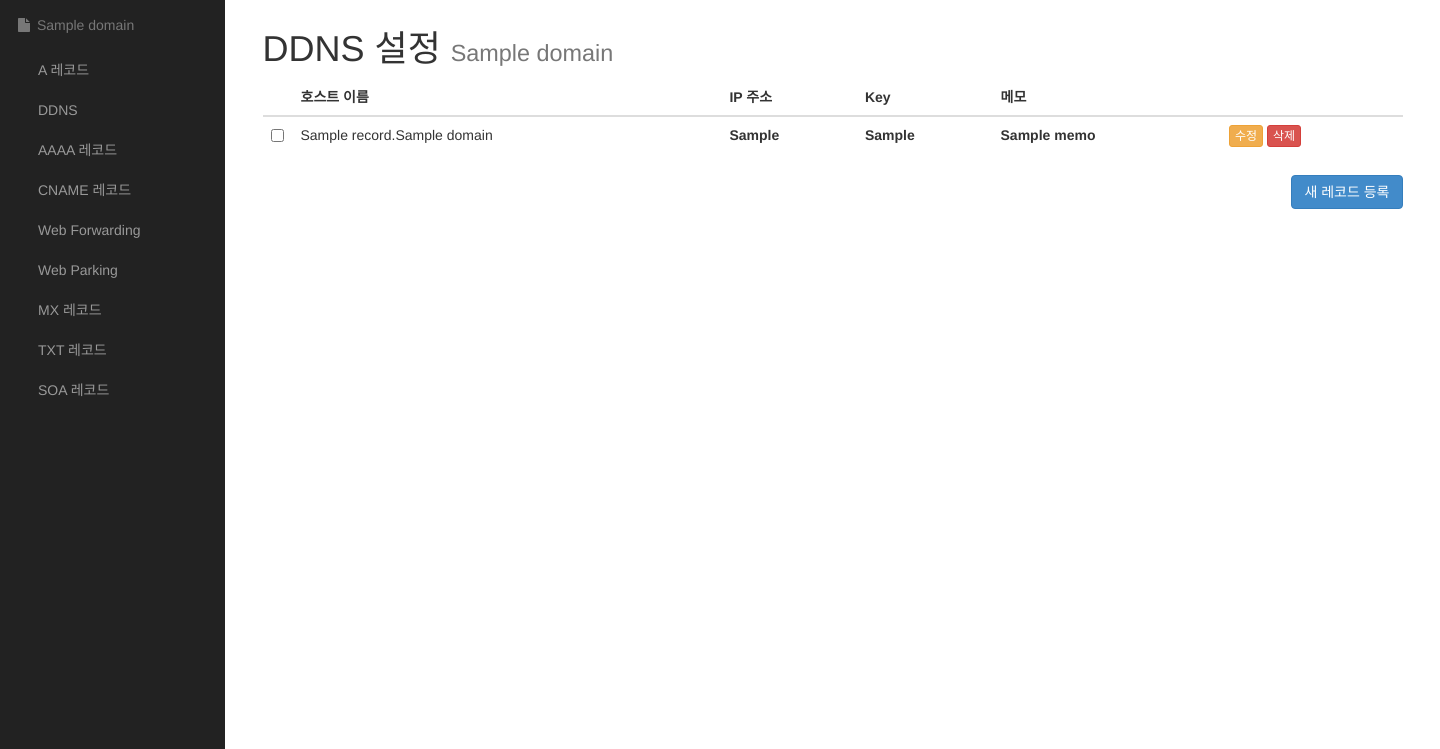
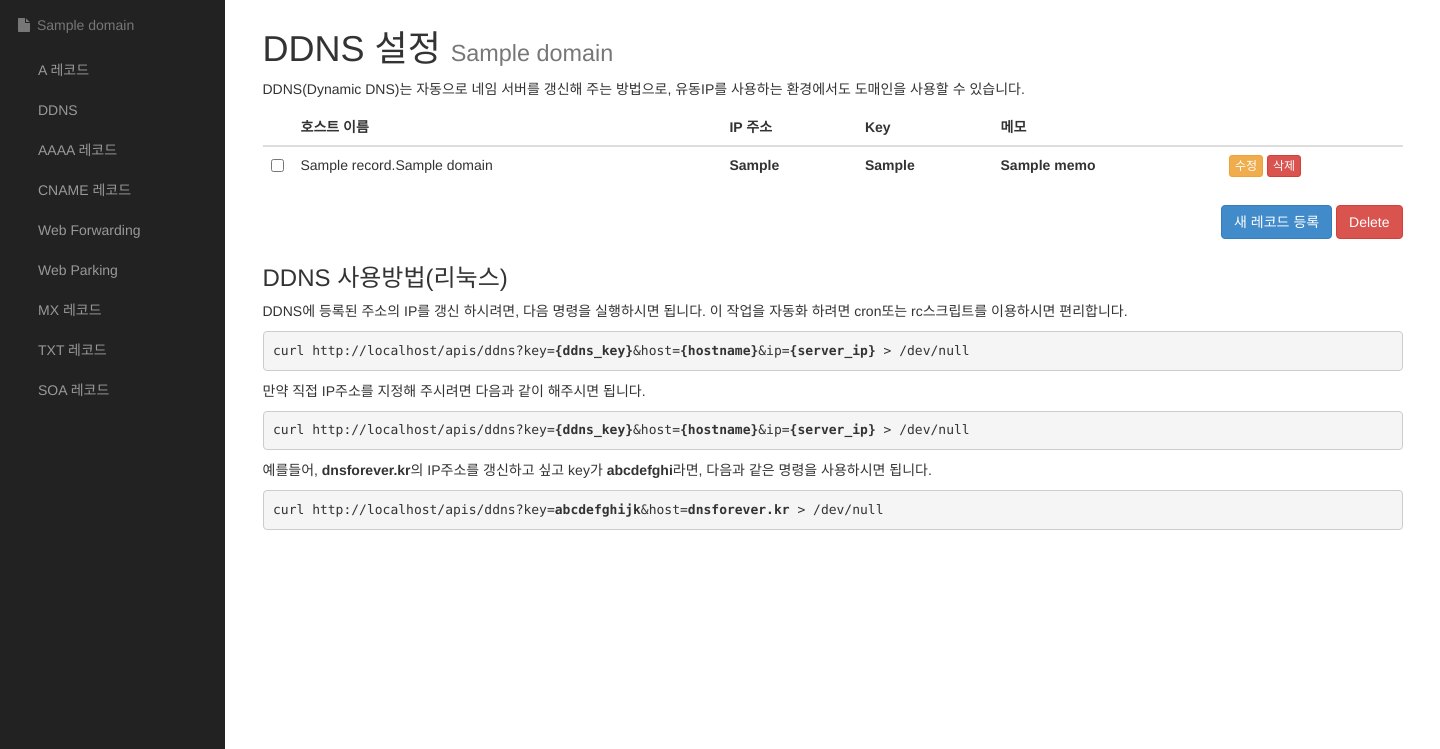
Before and after one commit to dnsforever/dnsforever-web, a Flask app: template dnsforever/web/templates/domain_ddns/list.html in a window 1440 px wide. Shown: the part 51-800 px from the top of the page. Run offline with Flask 2, Linux system fonts and the light colour scheme; the template is opened without the code that fills it: most values are stand-ins (such as "Sample title", 1, 10 or a date in 2020); some libraries are stand-ins or nearby versions.

Commit message:
Added ddns usage. close #4

```diff
--- a/dnsforever/web/templates/domain_ddns/list.html
+++ b/dnsforever/web/templates/domain_ddns/list.html
@@ -9,6 +9,7 @@
 
 {% block body %}
 <h1>DDNS 설정 <small>{{ domain.name }}</small></h1>
+<p>DDNS(Dynamic DNS)는 자동으로 네임 서버를 갱신해 주는 방법으로, 유동IP를 사용하는 환경에서도 도매인을 사용할 수 있습니다. </p>
 
 <table class="table table-hover">
     <thead>
@@ -40,6 +41,24 @@
 
 <div class="pull-right">
     <a href="{{ url_for('domain_ddns.record_new', domain=domain.name) }}" class="btn btn-primary">새 레코드 등록</a>
-    <!--button type="submit" class="btn btn-danger">Delete</button-->
+    <button type="submit" class="btn btn-danger">Delete</button>
+</div>
+<br>
+<br>
+
+<h3>DDNS 사용방법(리눅스)</h3>
+
+<p>DDNS에 등록된 주소의 IP를 갱신 하시려면, 다음 명령을 실행하시면 됩니다. 이 작업을 자동화 하려면 cron또는 rc스크립트를 이용하시면 편리합니다.</p>
+<div class="highlight">
+<pre><code>curl {{ url_for('index.index', _external=True) }}apis/ddns?key=<b>{ddns_key}</b>&host=<b>{hostname}</b>&ip=<b>{server_ip}</b> &gt; /dev/null
+</code></pre>
+<p>만약 직접 IP주소를 지정해 주시려면 다음과 같이 해주시면 됩니다.</p>
+<div class="highlight">
+<pre><code>curl {{ url_for('index.index', _external=True) }}apis/ddns?key=<b>{ddns_key}</b>&host=<b>{hostname}</b>&ip=<b>{server_ip}</b> &gt; /dev/null
+</code></pre>
+<p>예를들어, <b>dnsforever.kr</b>의 IP주소를 갱신하고 싶고 key가 <b>abcdefghi</b>라면, 다음과 같은 명령을 사용하시면 됩니다.</p>
+<div class="highlight">
+<pre><code>curl {{ url_for('index.index', _external=True) }}apis/ddns?key=<b>abcdefghijk</b>&host=<b>dnsforever.kr</b> > /dev/null
+</code></pre>
 </div>
 {% endblock %}
```
